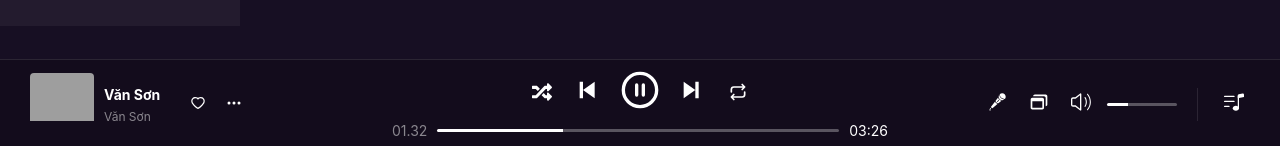
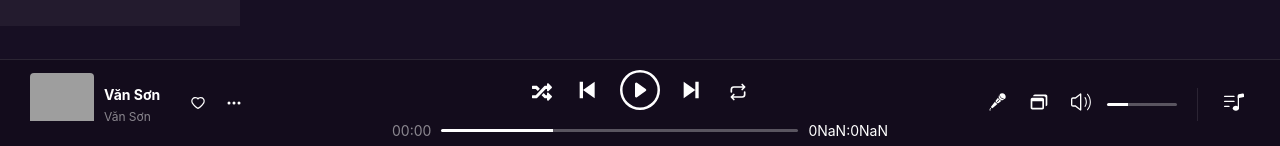
Before and after one commit to sonbg2001/zing_mp3-reactjs, a React (Create React App) app: page / in a window 1280 px wide. Shown: the part 651-797 px from the top of the page. Built offline with nearby package versions, Linux system fonts and the light colour scheme; grey boxes are pictures that could not be loaded.

Commit message:
add music

```diff
--- /dev/null
+++ b/src/components/component/Player/index.js
@@ -0,0 +1,19 @@
+function Player() {
+  return (
+    <div
+      className="--z--player"
+      data-player
+      tabIndex={1}
+      style={{ width: 0, height: 0 }}
+    >
+      <audio
+        data-html5-video
+        preload="auto"
+        onPlay={true}
+        src="https://mp3-320s1-zmp3.zmdcdn.me/a7b00f664f26a678ff37/4867814653821791479?authen=exp=1676106545~acl=/a7b00f664f26a678ff37/*~hmac=5fb0fb4b26f7343e6edc5d33409e78a3&fs=MTY3NTkzMzmUsIC0NTmUsICzNXx3ZWJWNnwwfDQyLjExNS45Ny4xMzE"
+      />
+    </div>
+  );
+}
+
+export default Player;
--- a/src/components/component/Playingbar/index.js
+++ b/src/components/component/Playingbar/index.js
@@ -1,4 +1,4 @@
-import { memo, useState } from "react";
+import { memo, useEffect, useState } from "react";
 import "./Playingbar.scss";
 
 import { AiOutlineHeart, AiFillHeart } from "react-icons/ai";
@@ -10,6 +10,7 @@ import { GiMicrophone } from "react-icons/gi";
 import { TbRepeat, TbRepeatOnce } from "react-icons/tb";
 import { FaRandom } from "react-icons/fa";
 import { FiPauseCircle } from "react-icons/fi";
+// import Player from "../Player";
 
 function Playingbar() {
   const [play, setPlay] = useState(false);
@@ -17,6 +18,38 @@ function Playingbar() {
   const [like, setLike] = useState(false);
   const [random, setRandom] = useState(false);
   const [repeat, setRepeat] = useState(0);
+  const [audio] = useState(
+    new Audio(
+      "https://vnso-zn-5-tf-mp3-320s1-zmp3.zmdcdn.me/a7b00f664f26a678ff37/4867814653821791479?authen=exp=1676106545~acl=/a7b00f664f26a678ff37/*~hmac=5fb0fb4b26f7343e6edc5d33409e78a3&fs=MTY3NTkzMzmUsIC0NTmUsICzNXx3ZWJWNnwwfDQyLjExNS45Ny4xMzE"
+    )
+  );
+  const [currentTime, setCurrentTime] = useState(0);
+
+  //
+  function formatTime(seconds) {
+    let minutes = Math.floor(seconds / 60);
+    minutes = (minutes >= 10) ? minutes : "0" + minutes;
+    seconds = Math.floor(seconds % 60);
+    seconds = (seconds >= 10) ? seconds : "0" + seconds;
+    return minutes + ":" + seconds;
+  }
+  //
+
+
+  useEffect(() => {
+    if (play) audio.play();
+    else audio.pause();
+    audio.ontimeupdate = () => {
+      setCurrentTime(audio.currentTime);
+    };
+
+    return () => {
+      if (audio) {
+        audio.pause(); // to enable garbage collection
+      }
+    };
+    // eslint-disable-next-line
+  }, [play]);
   return (
     <div id="playing-bar">
       <div className="player-controls">
@@ -95,7 +128,7 @@ function Playingbar() {
                     setPlay(!play);
                   }}
                 >
-                  <i>{play ? <BsPlayCircle /> : <FiPauseCircle />}</i>
+                  <i>{!play ? <BsPlayCircle /> : <FiPauseCircle />}</i>
                 </button>
                 <button className="player-controls-actions-icon fz-40">
                   <i className="svg-hover">
@@ -116,7 +149,7 @@ function Playingbar() {
                 </button>
               </div>
               <div className="player-mar">
-                <span className="player-time left">01.32</span>
+                <span className="player-time left">{formatTime(currentTime)}</span>
                 <div className="duration-bar">
                   <div
                     className="duration-bar-slider"
@@ -143,7 +176,7 @@ function Playingbar() {
                     />
                   </div>
                 </div>
-                <span className="player-time right">03:26</span>
+                <span className="player-time right">{formatTime(audio.duration)}</span>
               </div>
             </div>
           </div>
@@ -196,6 +229,8 @@ function Playingbar() {
           </div>
         </div>
       </div>
+
+      {/* <Player /> */}
     </div>
   );
 }
```
